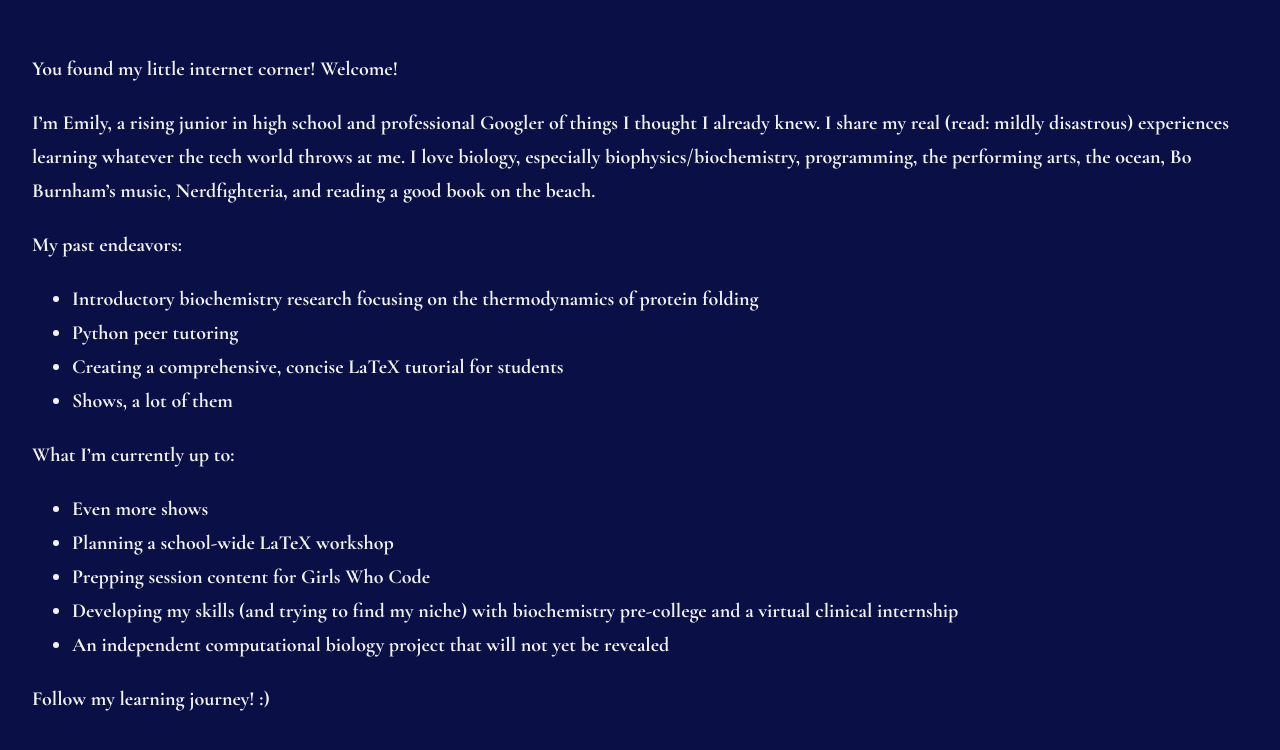
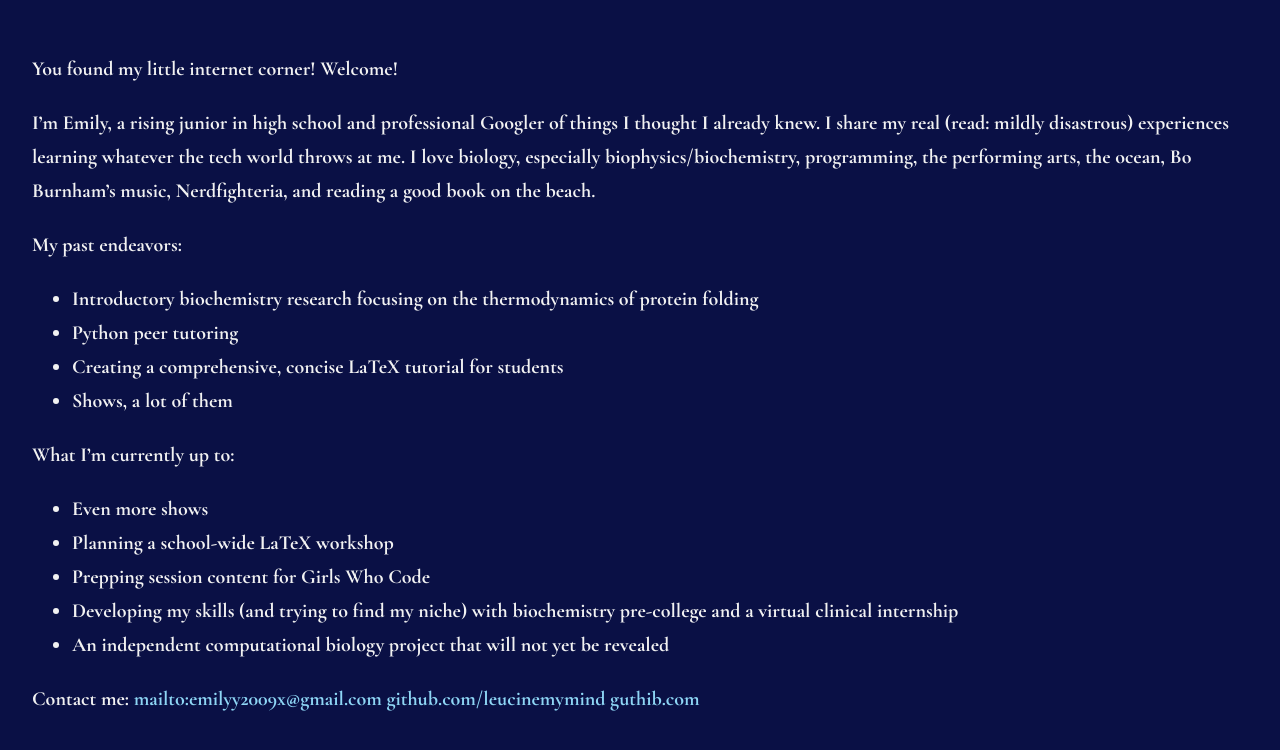
Before and after one commit to leucinemymind/leucinemymind.github.io, a Jekyll site: the page built from index.md, in a window 1280 px wide. Shown: the top 750 px of the page. Built offline with Jekyll 4.4.1, drawn with Linux system fonts in a browser that asks for light colours; our own code applies the rules of GitHub Pages for plain Markdown files.

Commit message:
Update index.md

```diff
--- a/index.md
+++ b/index.md
@@ -15,4 +15,7 @@ What I'm currently up to:
 - Developing my skills (and trying to find my niche) with biochemistry pre-college and a virtual clinical internship
 - An independent computational biology project that will not yet be revealed
 
-Follow my learning journey! :)
+Contact me:
+[mailto:emilyy2009x@gmail.com](Email)
+[github.com/leucinemymind](GitHub)
+[guthib.com](GutHib)
```
